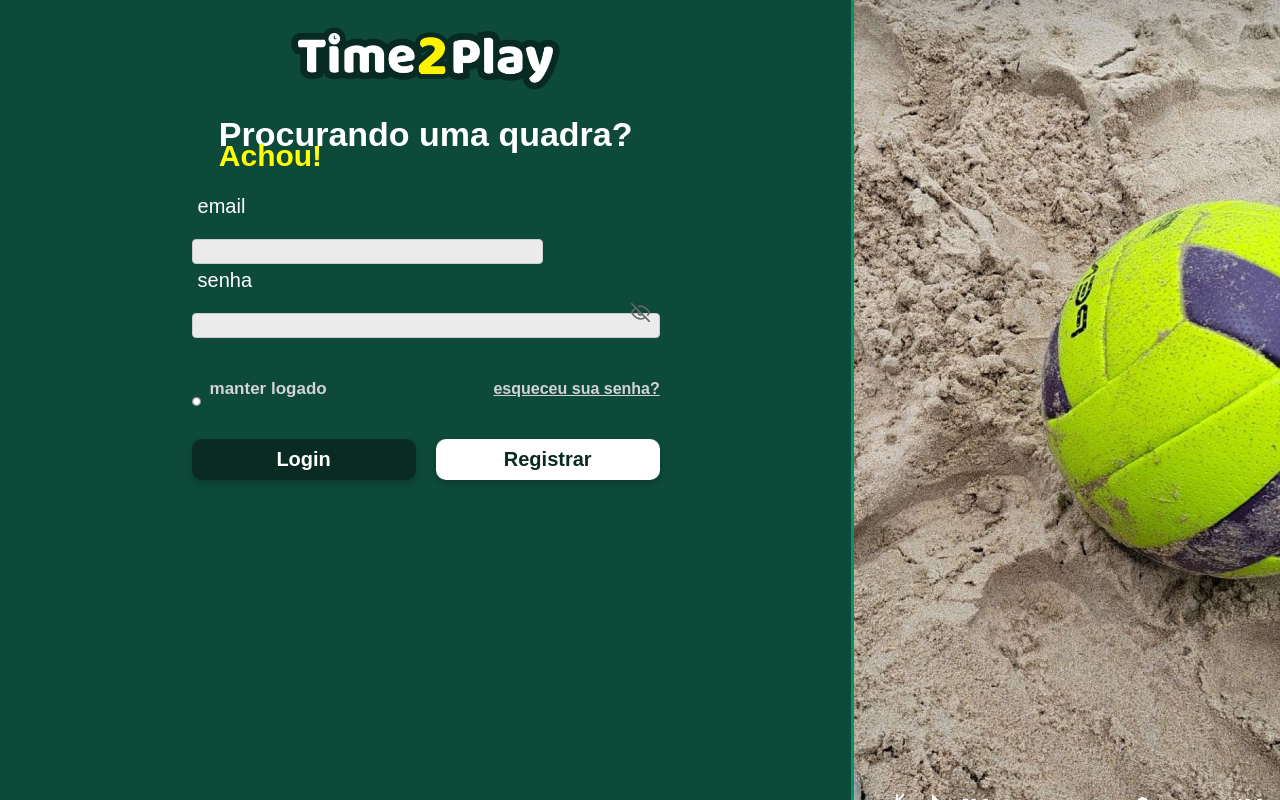
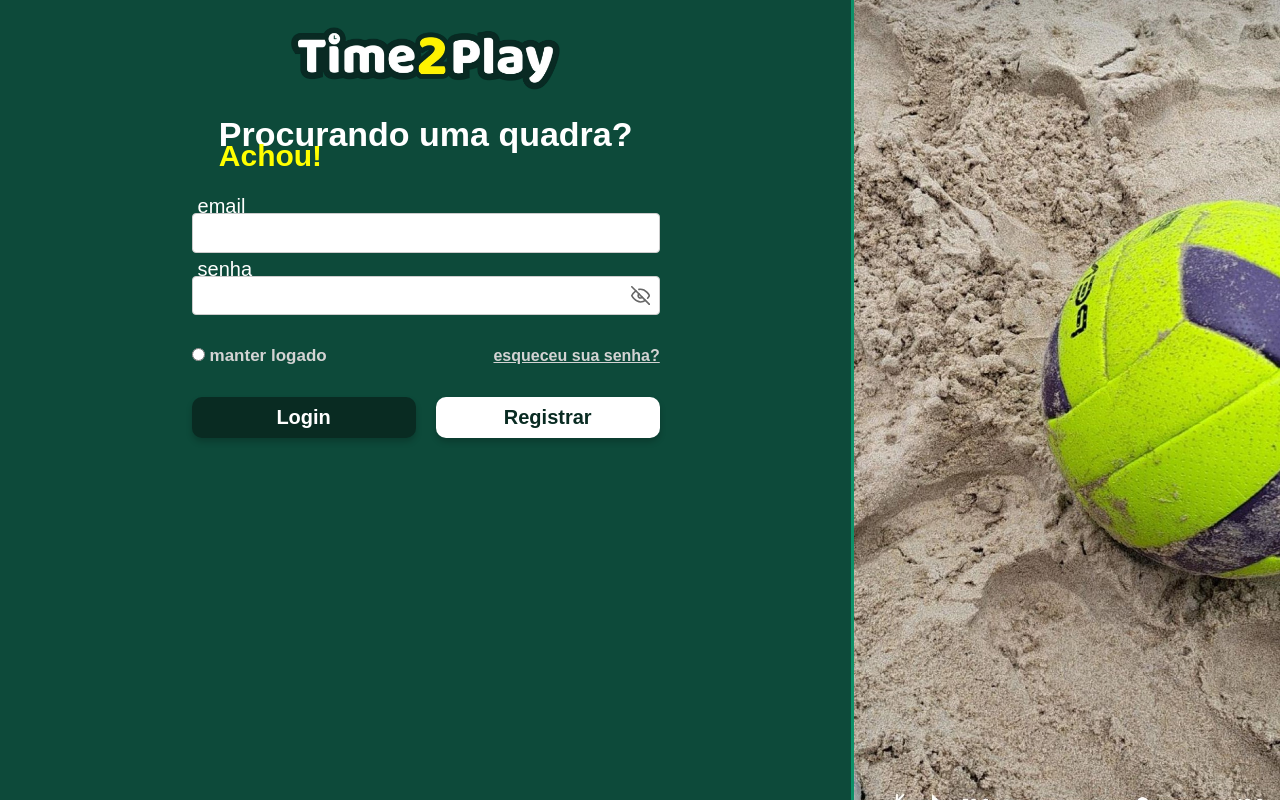
Before and after one commit to otaviosbampato/Time2Play, a React (Vite) app in the folder frontend/: page / in a window 1280 px wide. Built offline with nearby package versions, Linux system fonts and the light colour scheme; a web font is replaced by a local one.

Commit message:
:bug: fix:arrumar input global

```diff
--- a/frontend/src/pages/Unsigned/RecuperaSenha1/RecuperaSenha.module.css
+++ b/frontend/src/pages/Unsigned/RecuperaSenha1/RecuperaSenha.module.css
@@ -68,7 +68,7 @@
   height: 5vw;
 }
 
-input {
+.input {
   display: flex;
   margin-top: 2vw;
   width: 75%;
@@ -84,14 +84,14 @@ input {
   box-sizing: border-box; /* pro tamanho nÃ£o ser afetado por font-size, padding, etc. */
 }
 
-input::placeholder {
+.input::placeholder {
   color: #0d4a3a;
   font-size: 16px;
   font-family: "Poppins", serif;
   font-weight: 600;
 }
 
-input:focus {
+.input:focus {
   background-color: #fff;
   box-shadow: 0 0 5px #0d4a3a;
 }
```
